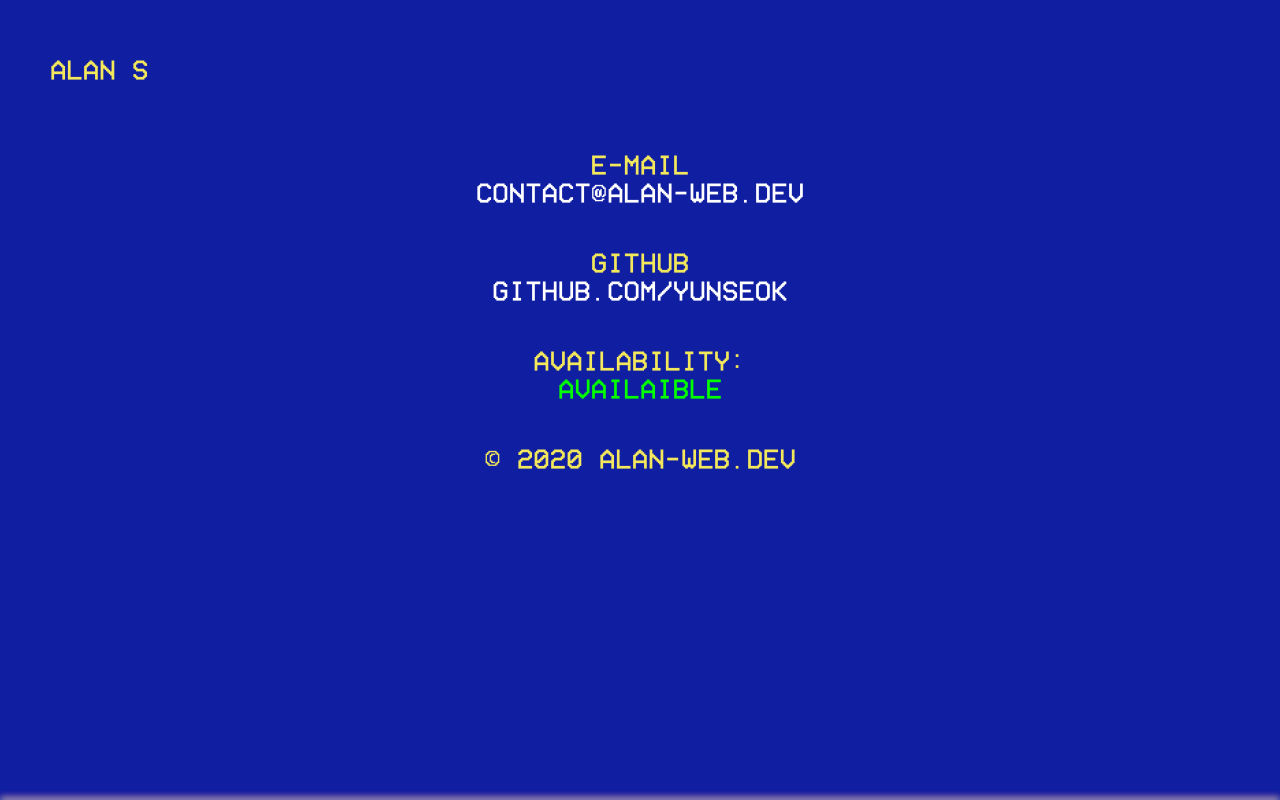
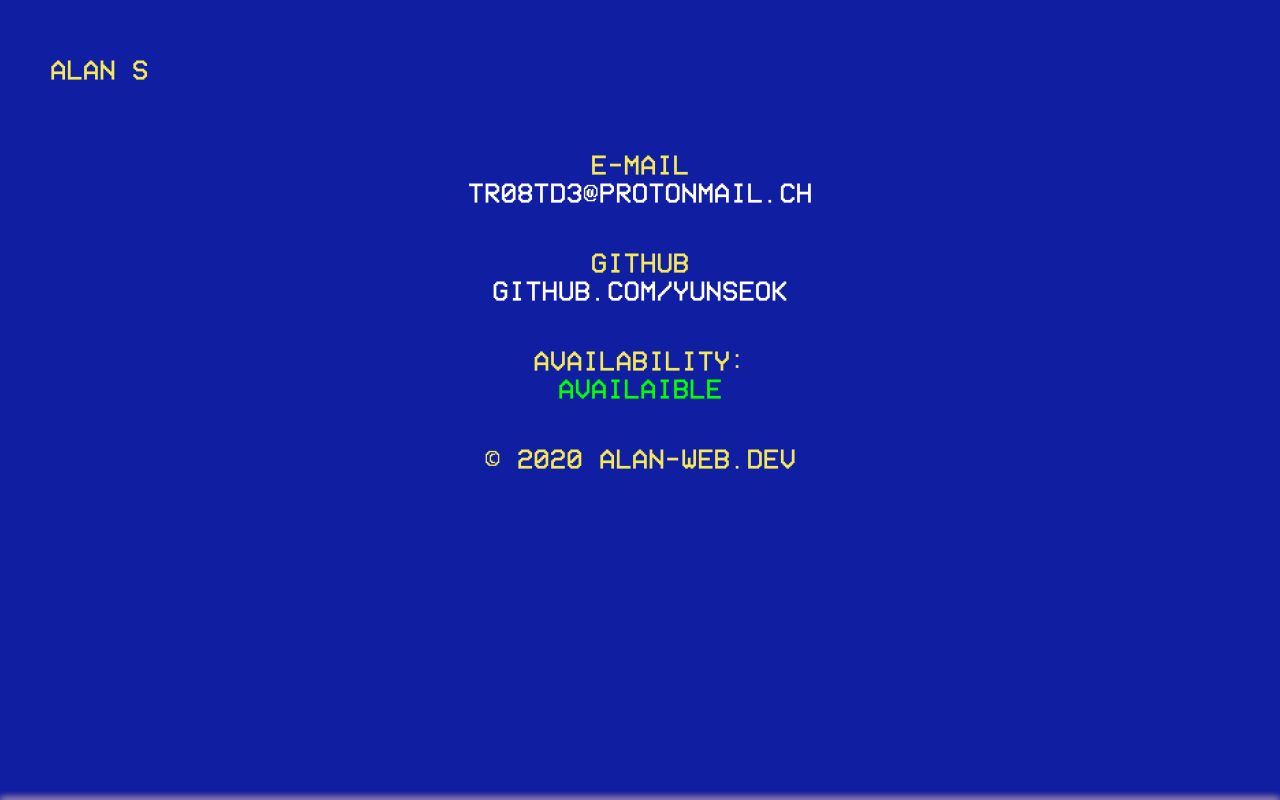
Before and after one commit to yunseok/local.js, a plain HTML site: page index.html in a window 1280 px wide. Both pictures are taken after a click on the element "CONTACT". Drawn offline with Linux system fonts and the light colour scheme.

Commit message:
Updated the e-mail

```diff
--- a/index.html
+++ b/index.html
@@ -27,8 +27,8 @@
     <section class="contact">
       <div class="center">
         <p>
-          E-MAIL<br /><a style="color: white" href="mailto:contact@alan-web.dev"
-            >CONTACT@ALAN-WEB.DEV</a
+          E-MAIL<br /><a style="color: white" href="mailto:tr08td3@protonmail.ch"
+            >TR08TD3@PROTONMAIL.CH</a
           >
         </p>
         <p>
```
